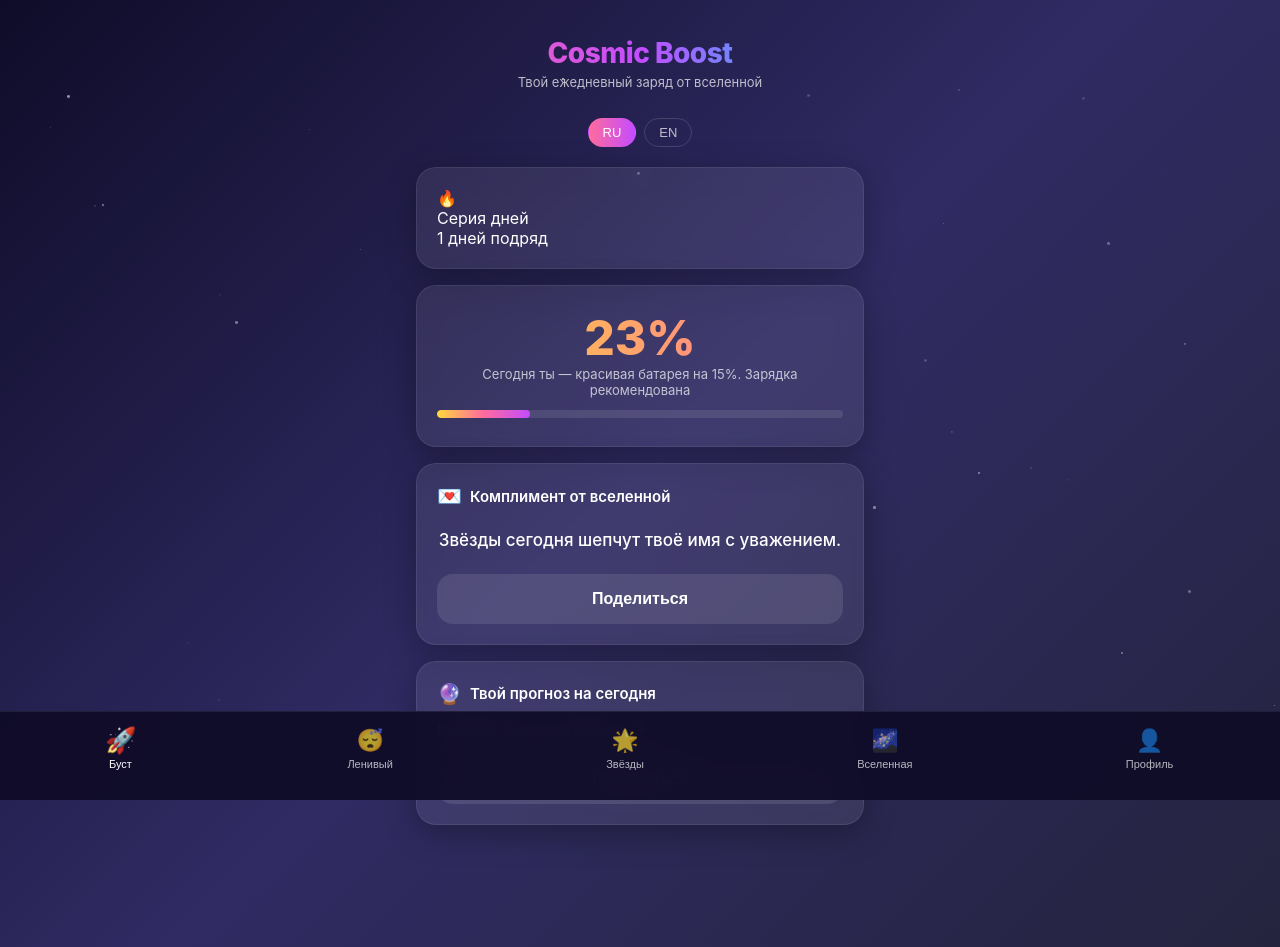
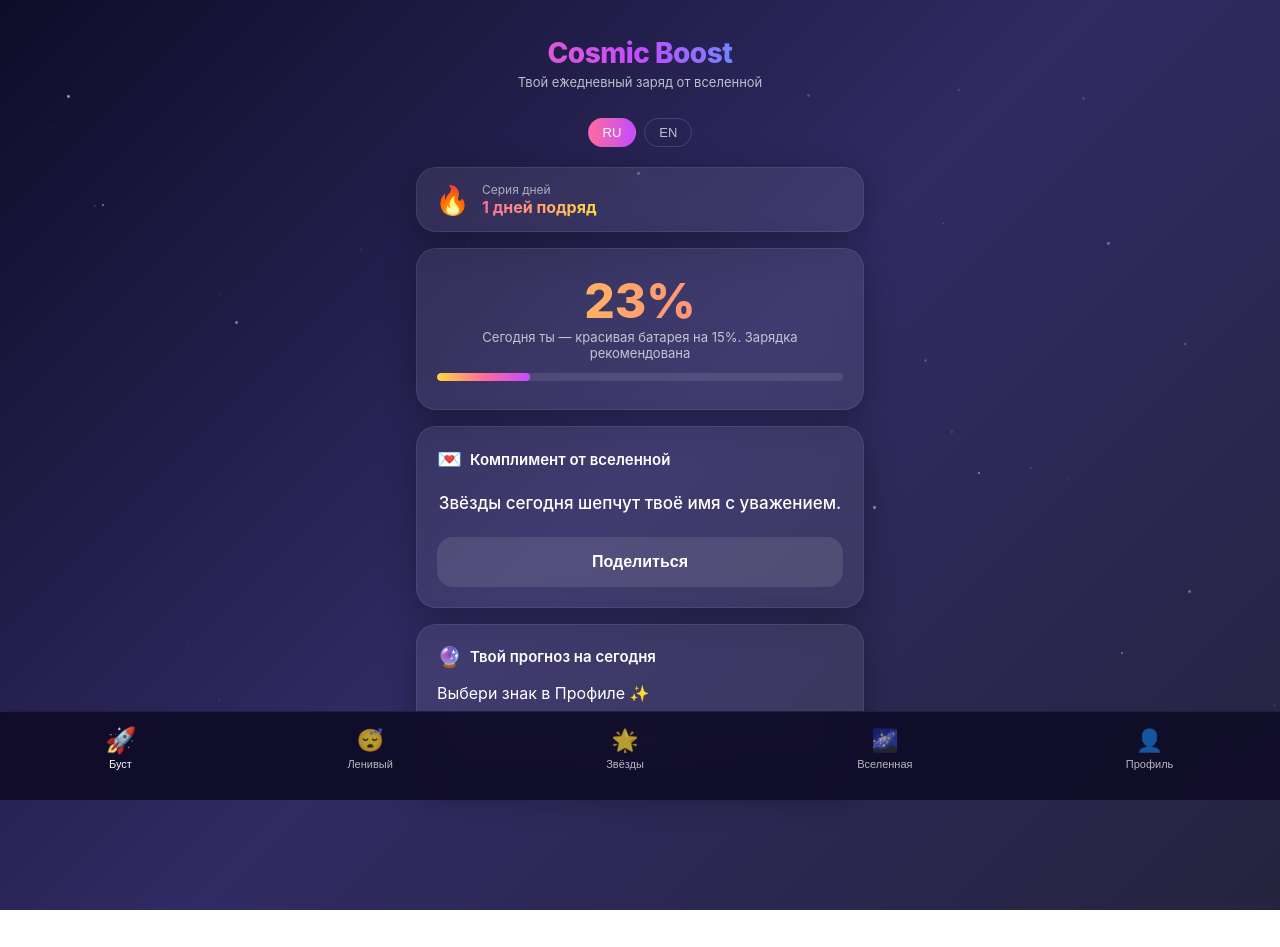
Before and after one commit to collins230791-ai/cosmic-boost, a plain HTML site: page index.html in a window 1280 px wide. After the commit the page ends 910 px from the top, so only its background shows below. Drawn offline with Linux system fonts and the light colour scheme; no server answers.

Commit message:
Update styles.css

```diff
--- a/styles.css
+++ b/styles.css
@@ -577,3 +577,31 @@
   color: rgba(255,255,255,0.6);
   font-style: italic;
 }
+
+/* Streak */
+.streak-card {
+  padding: 14px 18px !important;
+}
+.streak-row {
+  display: flex;
+  align-items: center;
+  gap: 12px;
+}
+.streak-fire {
+  font-size: 28px;
+}
+.streak-label {
+  font-size: 12px;
+  color: rgba(255,255,255,0.6);
+}
+.streak-value {
+  font-size: 16px;
+  font-weight: 700;
+  background: linear-gradient(90deg, #ff6b9d, #ffd93d);
+  -webkit-background-clip: text;
+  -webkit-text-fill-color: transparent;
+  background-clip: text;
+}
+
+.hidden { display: none !important; }
+.mt-10 { margin-top: 10px; }
```
